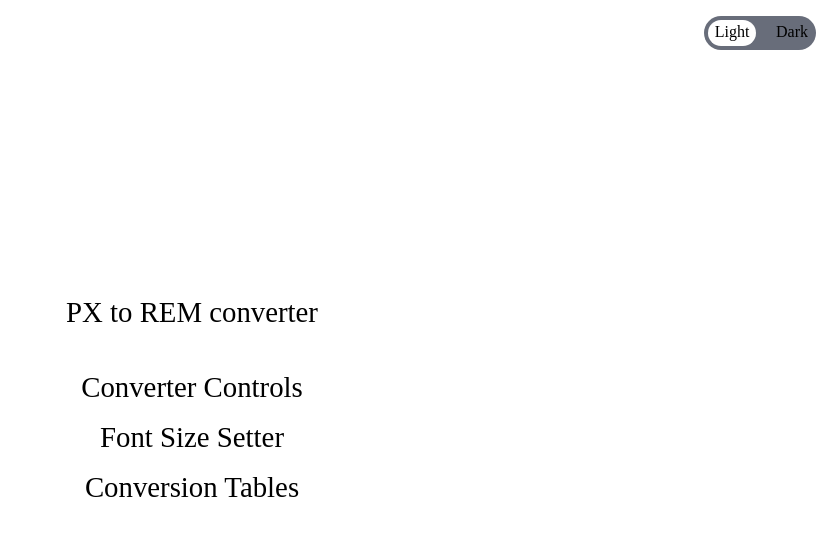
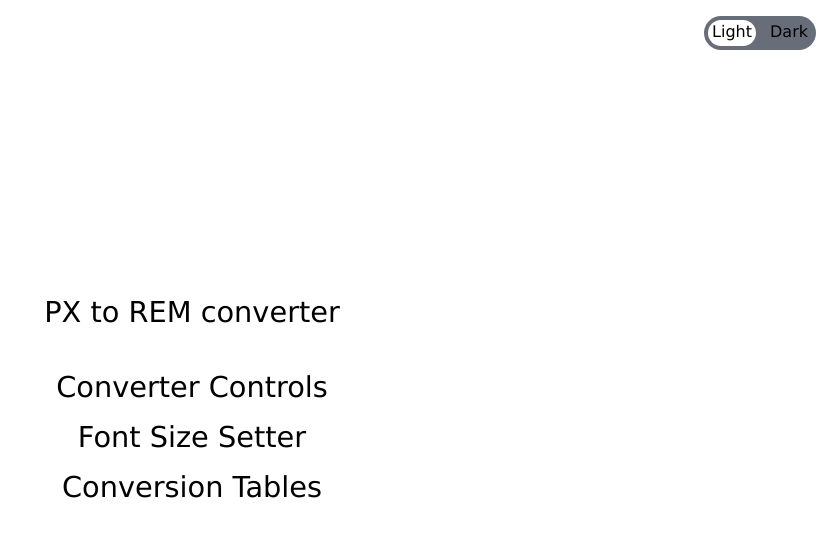
Before and after one commit to ExcitedDeveloper/pxtorem, a React (Vite) app: page / in a window 1280 px wide. Shown: the top 536 px of the page, without its empty margins (448-1280 px from the left). Built offline with nearby package versions, Linux system fonts and the light colour scheme.

Commit message:
font family

```diff
--- a/src/App.css
+++ b/src/App.css
@@ -9,4 +9,5 @@
   justify-content: center;
   align-items: center;
   font-size: 1.8rem;
+  font-family: "Lucida Grande", Verdana, Helvetica, sans-serif;
 }
--- a/src/contexts/Converter/Converter.context.tsx
+++ b/src/contexts/Converter/Converter.context.tsx
@@ -10,20 +10,16 @@ interface ConverterContextProps {
   setDirection: Dispatch<SetStateAction<ConversionDirection>>
   pixels: number
   setPixels: Dispatch<SetStateAction<number>>
-  rem: number
-  setRem: Dispatch<SetStateAction<number>>
   rootFontSize: number
   setRootFontSize: Dispatch<SetStateAction<number>>
 }
 
 const DFLT_PIXELS = 16
-const DFLT_REM = 1
 const DFLT_ROOT_FONT_SIZE = 16
 
 export const ConverterContext = React.createContext<ConverterContextProps>({
   direction: ConversionDirection.PxToRem,
   pixels: DFLT_PIXELS,
-  rem: DFLT_REM,
   rootFontSize: DFLT_ROOT_FONT_SIZE,
 } as ConverterContextProps)
 
@@ -38,7 +34,6 @@ export const ConverterProvider: React.FC<ConverterProviderProps> = ({
     ConversionDirection.PxToRem
   )
   const [pixels, setPixels] = useState<number>(DFLT_PIXELS)
-  const [rem, setRem] = useState<number>(DFLT_REM)
   const [rootFontSize, setRootFontSize] = useState<number>(DFLT_ROOT_FONT_SIZE)
 
   return (
@@ -48,8 +43,6 @@ export const ConverterProvider: React.FC<ConverterProviderProps> = ({
         setDirection,
         pixels,
         setPixels,
-        rem,
-        setRem,
         rootFontSize,
         setRootFontSize,
       }}
--- a/src/main.tsx
+++ b/src/main.tsx
@@ -3,11 +3,14 @@ import ReactDOM from "react-dom/client"
 import App from "./App"
 import "./index.css"
 import { ThemeProvider } from "./contexts/Theme/Theme.context"
+import { ConverterProvider } from "./contexts/Converter/Converter.context"
 
 ReactDOM.createRoot(document.getElementById("root") as HTMLElement).render(
   <React.StrictMode>
     <ThemeProvider>
-      <App />
+      <ConverterProvider>
+        <App />
+      </ConverterProvider>
     </ThemeProvider>
   </React.StrictMode>
 )
```
